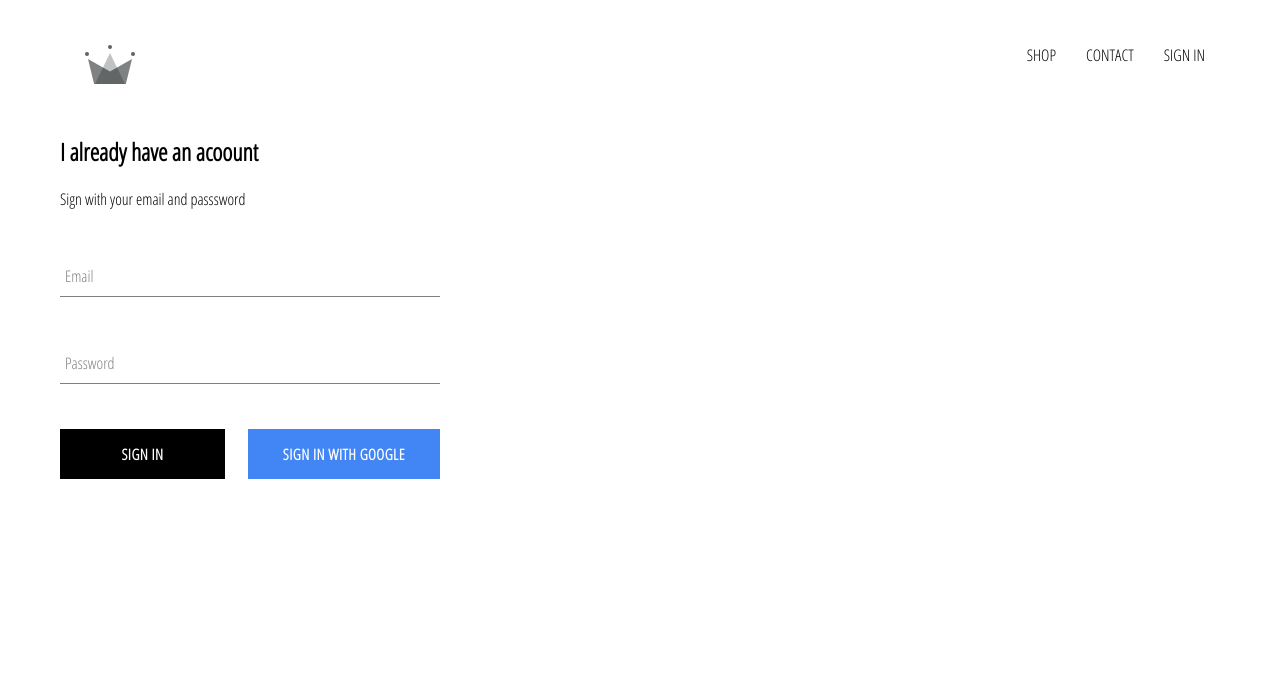
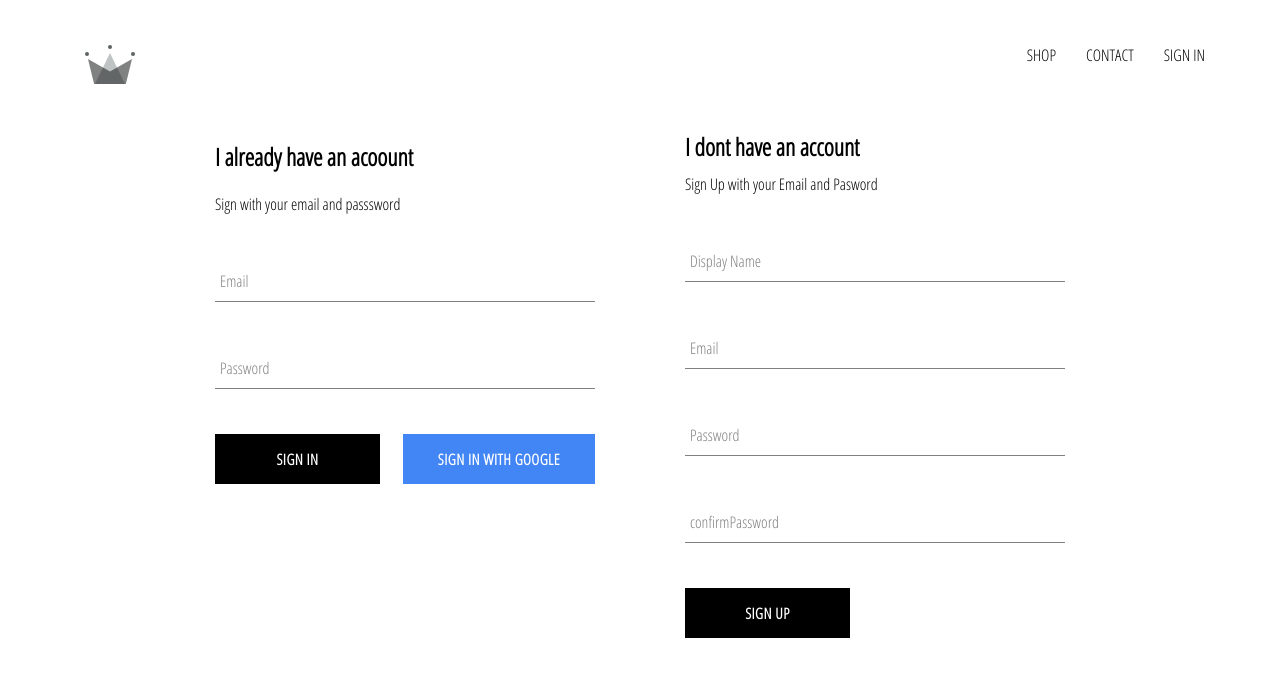
Before and after one commit to akagrawat/Storeella-React-ShoppingCart, a React (Create React App) app: page /signin in a window 1280 px wide. Shown: the top 676 px of the page. Built offline with nearby package versions, Linux system fonts and the light colour scheme; no server answers.

Commit message:
Added sign up component and implemented email and password authentication
Signed-off-by: Ashish Agrawat <akagrawat@gmail.com>

```diff
--- /dev/null
+++ b/src/components/sign-up/sign-up.component.jsx
@@ -0,0 +1,69 @@
+import React, { useState } from 'react';
+import './sign-up.style.scss';
+import CustomButton from '../custom-button/custom-button.component';
+import FormInput from '../form-input/form-input.component';
+import { auth, createUserProfileDocument } from '../../firebase/firebase.utils';
+
+const SignUp = () => {
+    const [displayName, setDisplayName] = useState('');
+    const [email, setEmail] = useState('');
+    const [password, setPassword] = useState('');
+    const [confirmPassword, setConfirmPassword] = useState('');
+
+    const handleChange = (event) => {
+        const { name, value } = event.target;
+        switch (name) {
+            case 'displayName':
+                setDisplayName(value);
+                break;
+            case 'email':
+                setEmail(value);
+                break;
+            case 'password':
+                setPassword(value);
+                break;
+            case 'confirmPassword':
+                setConfirmPassword(value);
+                break;
+            default:
+                break;
+        }
+
+    }
+
+    const handleSubmit = async (event) => {
+        event.preventDefault();
+        if (password !== confirmPassword) {
+            alert("Paswords don't match");
+            return;
+        }
+
+        try {
+
+            const { user } = await auth.createUserWithEmailAndPassword(email, password);
+            await createUserProfileDocument(user, { displayName });
+            setDisplayName('');
+            setEmail('');
+            setPassword('');
+            setConfirmPassword('');
+        } catch (error) {
+            console.error(error);
+        }
+    }
+
+    return (
+        <div className="sign-up">
+            <h2 className="title">I dont have an account</h2>
+            <span>Sign Up with your Email and Pasword</span>
+            <form className="sign-up-form" onSubmit={handleSubmit}>
+                <FormInput onChange={handleChange} type="text" name="displayName" value={displayName} label="Display Name" required />
+                <FormInput onChange={handleChange} type="email" name="email" value={email} label="Email" required />
+                <FormInput onChange={handleChange} type="password" name="password" value={password} label="Password" required />
+                <FormInput onChange={handleChange} type="password" name="confirmPassword" value={confirmPassword} label="confirmPassword" required />
+                <CustomButton >Sign up</CustomButton>
+            </form>
+        </div>
+    )
+}
+
+export default SignUp;;
--- /dev/null
+++ b/src/components/sign-up/sign-up.style.scss
@@ -0,0 +1,9 @@
+.sign-up {
+    display: flex;
+    flex-direction: column;
+    width: 380px;
+
+    .title {
+      margin: 10px 0;
+    }
+  }
--- a/src/pages/sign-in-and-sign-up/sign-in-and-sign-up.component.jsx
+++ b/src/pages/sign-in-and-sign-up/sign-in-and-sign-up.component.jsx
@@ -1,11 +1,13 @@
 import React from 'react';
 import './sign-in-and-sign-up.style.scss';
 import SignIn from '../../components/sign-in/sign-in.component';
+import SignUp from '../../components/sign-up/sign-up.component';
 const SignInAndSignUp = () => {
 
     return (
         <div className="sign-in-and-sign-up">
             <SignIn />
+            <SignUp />
         </div>
     )
 }
--- a/src/pages/sign-in-and-sign-up/sign-in-and-sign-up.style.scss
+++ b/src/pages/sign-in-and-sign-up/sign-in-and-sign-up.style.scss
@@ -0,0 +1,6 @@
+.sign-in-and-sign-up {
+    width: 850px;
+    display: flex;
+    justify-content: space-between;
+    margin: 30px auto;
+}
```
